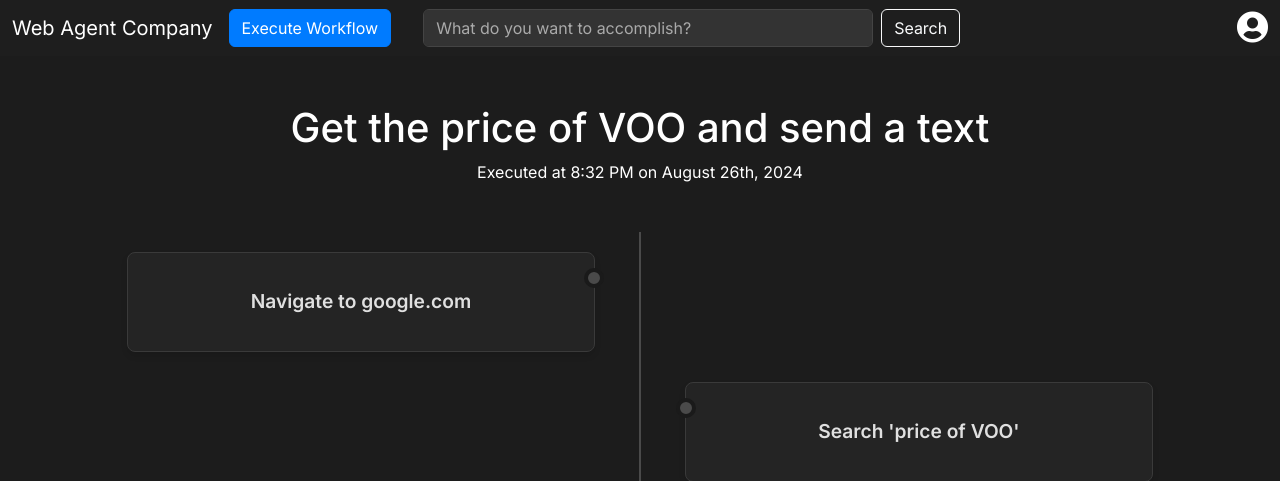
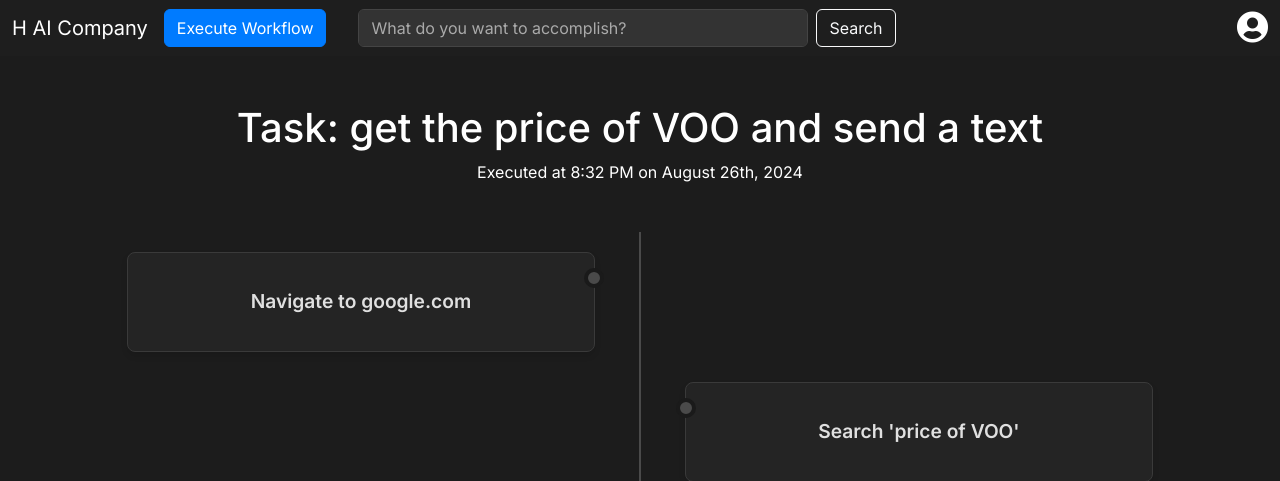
Before and after one commit to sorenrood/agent-artifact, a Flask app: page / in a window 1280 px wide. Shown: the top 481 px of the page. Run offline with Flask 3, Linux system fonts and the light colour scheme.

Commit message:
update copy

```diff
--- a/templates/index.html
+++ b/templates/index.html
@@ -145,7 +145,7 @@
 <body class="d-flex flex-column min-vh-100">
     <nav class="navbar navbar-expand-lg navbar-dark">
         <div class="container-fluid">
-            <a class="navbar-brand" href="#">Web Agent Company</a>
+            <a class="navbar-brand" href="#">H AI Company</a>
             <button class="btn btn-primary me-2">Execute Workflow</button>
             <div class="d-flex mx-4">
                 <input type="text" class="form-control me-2" placeholder="What do you want to accomplish?">
@@ -158,7 +158,7 @@
     </nav>
     <main class="flex-shrink-0">
         <div class="container mt-5">
-            <h1 class="text-center mb-2">Get the price of VOO and send a text</h1>
+            <h1 class="text-center mb-2">Task: get the price of VOO and send a text</h1>
             <p class="text-center text-light mb-4">Executed at 8:32 PM on August 26th, 2024</p>
             <div class="timeline mt-5">
                 <div class="timeline-item" style="--animation-order: 1" data-bs-toggle="modal" data-bs-target="#detailModal" data-title="Visit google.com" data-description="The web agent navigates to google.com to begin the search process." data-subtext="Executed on July 13th, 2024.">
```
